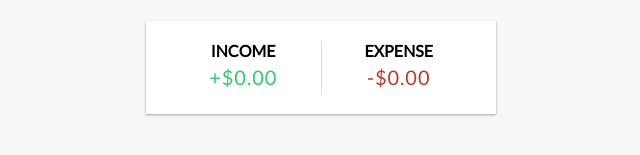
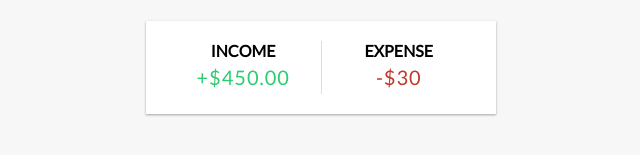
Before and after one commit to NaughtyFrog1/expense-tracker-react, a React (Create React App) app: page / in a window 1280 px wide. Shown: the part 136-291 px from the top of the page, without its empty margins (319-959 px from the left). Built offline with nearby package versions, Linux system fonts and the light colour scheme.

Commit message:
show income and expense dynamically

```diff
--- a/src/components/IncomeExpenses.js
+++ b/src/components/IncomeExpenses.js
@@ -1,15 +1,30 @@
-import React from 'react'
+import React, { useContext } from 'react'
+import { GlobalContext } from '../context/GlobalState'
 
 const IncomeExpenses = () => {
+  const { transactions } = useContext(GlobalContext)
+
+  const income = transactions
+    .filter(({ amount }) => amount > 0)
+    .reduce((acc, { amount }) => (acc += amount), 0)
+    .toFixed(2)
+
+  const expense = Math.abs(
+    transactions
+      .filter(({ amount }) => amount < 0)
+      .reduce((acc, { amount }) => (acc += amount), 0)
+      .toFixed(2)
+  )
+
   return (
     <div className="inc-exp-container">
       <div>
         <h4>Income</h4>
-        <p className="money plus">+$0.00</p>
+        <p className="money plus">{`+$${income}`}</p>
       </div>
       <div>
         <h4>Expense</h4>
-        <p className="money minus">-$0.00</p>
+        <p className="money minus">{`-$${expense}`}</p>
       </div>
     </div>
   )
```
